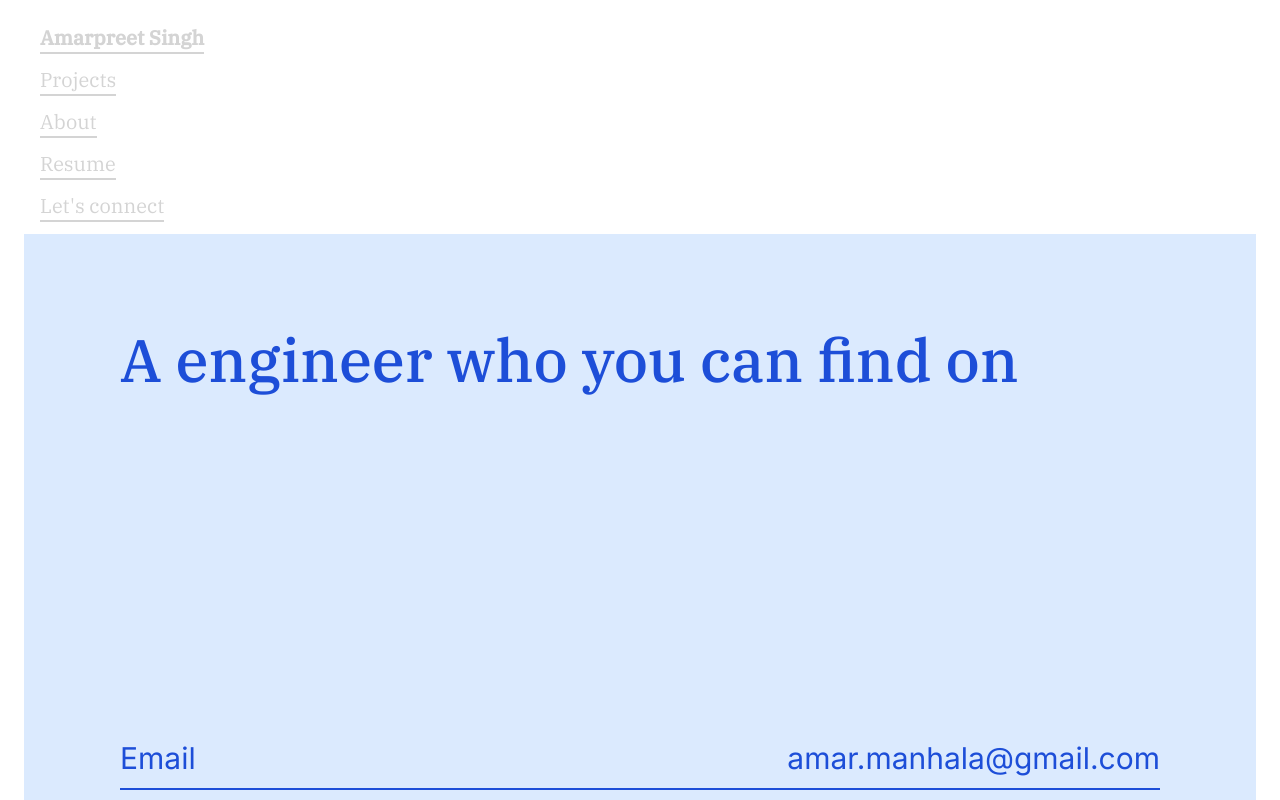
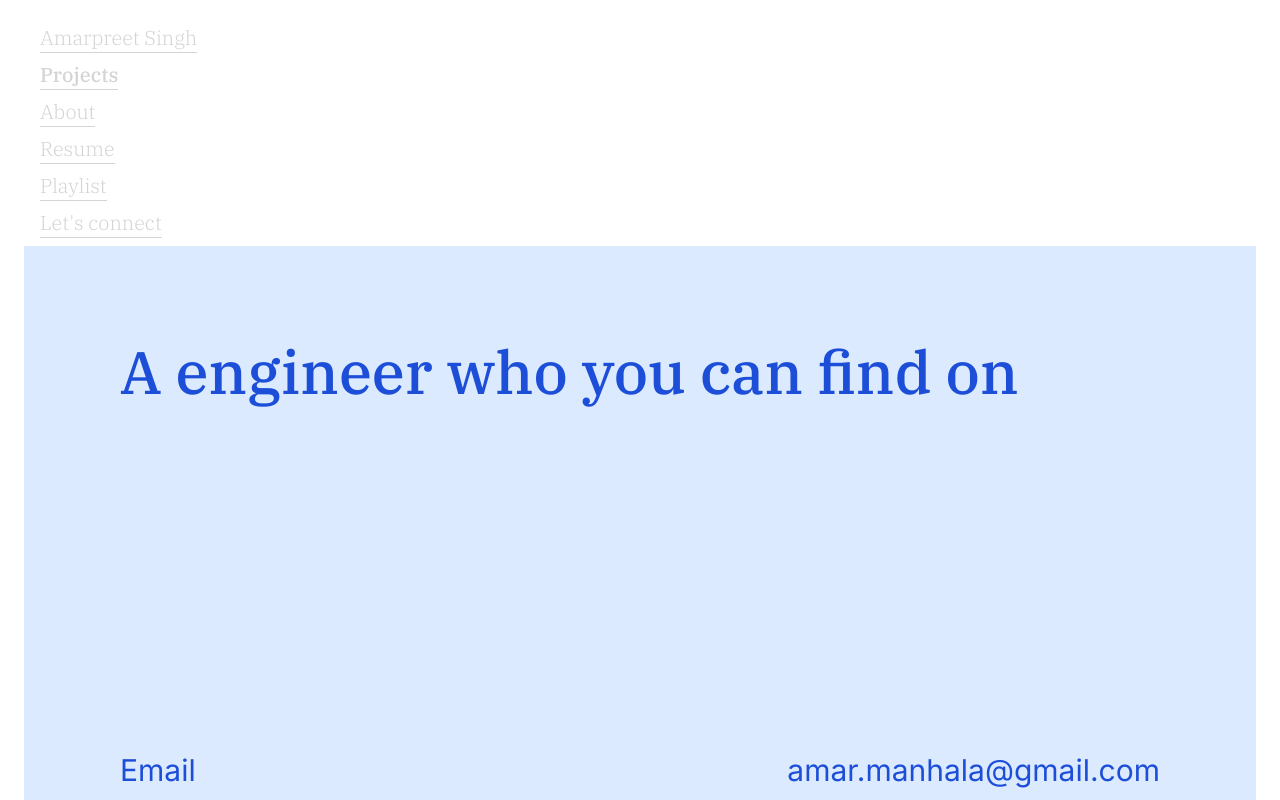
Before and after one commit to amarmanhala/infiniteloop, a Next.js app: page /contact in a window 1280 px wide. Shown: the top 800 px of the page. Built offline with nearby package versions, Linux system fonts and the light colour scheme.

Commit message:
Add playlist page

```diff
--- a/src/app/components/Header.tsx
+++ b/src/app/components/Header.tsx
@@ -1,21 +1,46 @@
-import Link from "next/link"
-import { Inter, IBM_Plex_Serif } from 'next/font/google'
+import Link from "next/link";
+import { Inter, IBM_Plex_Serif } from "next/font/google";
 
-const ibmPlexSerif = IBM_Plex_Serif({ weight: ['400'], subsets: ['latin'], })
+const ibmPlexSerif = IBM_Plex_Serif({ weight: ["300"], subsets: ["latin"] });
 const Header = () => {
   return (
     <header className="flex flex-row justify-between w-full text-neutral-300">
-      <nav className={`text-xl ${ibmPlexSerif.className} w-full`}>
-      <ul className="">
-      <li className="ml-4  pb-1 mb-2 flex justify-between items-center font-semibold"><Link href="/" className="border-b-2 border-neutral-300">Amarpreet Singh</Link></li>
-          <li className="ml-4 pb-1 mb-2 flex justify-between items-center"><Link href="./projects" className="border-b-2 border-neutral-300">Projects</Link></li>
-          <li className="ml-4 pb-1 mb-2 flex justify-between items-center"><Link href="./about" className="border-b-2 border-neutral-300">About</Link></li>
-          <li className="ml-4 pb-1 mb-2 flex justify-between items-center"><Link href="./projects" className="border-b-2 border-neutral-300">Resume</Link></li>
-          <li className="ml-4 pb-1 mb-2 flex justify-between items-center"><Link href="./contact" className="border-b-2 border-neutral-300">Let&apos;s connect</Link></li>
+      <nav className={`text-xl ${ibmPlexSerif.className} w-full text-lg`}>
+        <ul className="">
+          <li className="ml-4  pb-1 mb-1 flex justify-between items-center">
+            <Link href="/" className="border-b border-neutral-300">
+              Amarpreet Singh
+            </Link>
+          </li>
+          <li className="ml-4 pb-1 mb-1 flex justify-between items-center font-normal">
+            <Link href="./projects" className="border-b border-neutral-300">
+              Projects
+            </Link>
+          </li>
+          <li className="ml-4 pb-1 mb-1 flex justify-between items-center">
+            <Link href="./about" className="border-b border-neutral-300">
+              About
+            </Link>
+          </li>
+          <li className="ml-4 pb-1 mb-1 flex justify-between items-center">
+            <Link href="./projects" className="border-b border-neutral-300">
+              Resume
+            </Link>
+          </li>
+          <li className="ml-4 pb-1 mb-1 flex justify-between items-center">
+            <Link href="./projects" className="border-b border-neutral-300">
+              Playlist
+            </Link>
+          </li>
+          <li className="ml-4 pb-1 mb-1 flex justify-between items-center">
+            <Link href="./contact" className="border-b border-neutral-300">
+              Let&apos;s connect
+            </Link>
+          </li>
         </ul>
       </nav>
     </header>
-  )
-}
+  );
+};
 
-export default Header
+export default Header;
```
